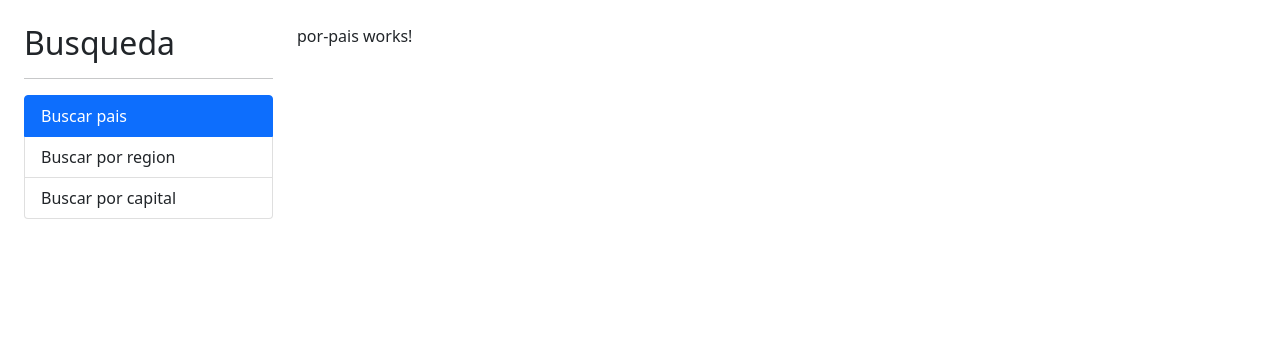
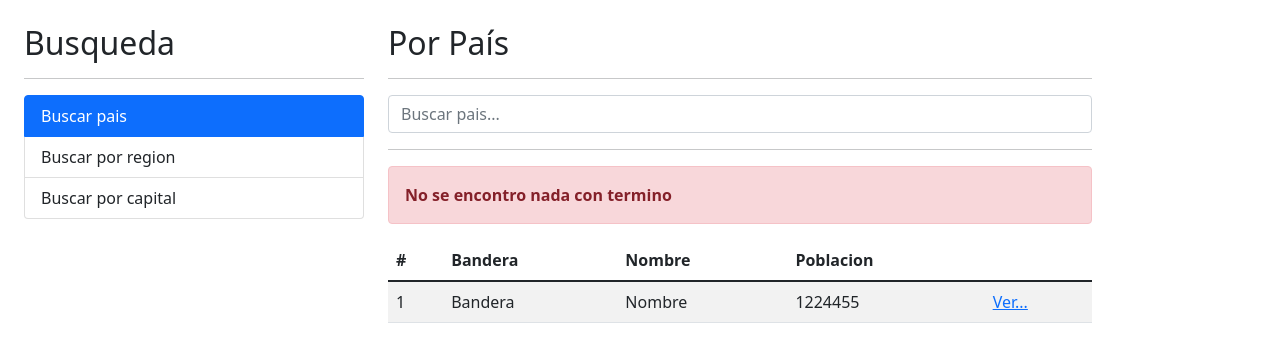
Before and after one commit to lteruel10/03PaisesApp-Gig2021, an Angular app: page / in a window 1280 px wide. Shown: the top 362 px of the page. Built offline with nearby package versions, Linux system fonts and the light colour scheme.

Commit message:
103. Componente para buscar por país

```diff
--- a/src/app/app-routing.modulte.ts
+++ b/src/app/app-routing.modulte.ts
@@ -7,6 +7,7 @@
 import { PorPaisComponent } from './pais/pages/por-pais/por-pais.component';
 import { PorRegionComponent } from './pais/pages/por-region/por-region.component';
 import { VerPaisComponent } from './pais/pages/ver-pais/ver-pais.component';
+import { SharedModule } from './shared/shared.module';
 
 export const routes: Routes = [
     {
@@ -35,7 +36,6 @@
 @NgModule({
     imports: [
         RouterModule.forRoot(routes)
-
     ],
     exports: [
         RouterModule
--- a/src/app/app.component.html
+++ b/src/app/app.component.html
@@ -1,27 +1,6 @@
 <div class="row container mt-4">
-    <div class="col-3">
-        <h2>Busqueda</h2>
-        <hr>
-        <ul class="list-group">
-            <li routerLink=""
-                routerLinkActive="active"
-                [routerLinkActiveOptions]="{exact:true}"
-                class="list-group-item ">
-                    Buscar pais
-            </li>
-
-            <li routerLink="region"
-                routerLinkActive="active"
-                class="list-group-item">
-                    Buscar por region
-            </li>
-
-            <li routerLink="capital"
-                routerLinkActive="active"
-                class="list-group-item">
-                    Buscar por capital
-            </li>
-        </ul>
+    <div class="col-4">
+        <app-sidebar></app-sidebar>
      </div>
      <div class="col">
          <router-outlet></router-outlet>
--- a/src/app/pais/pages/por-pais/por-pais.component.html
+++ b/src/app/pais/pages/por-pais/por-pais.component.html
@@ -1 +1,48 @@
-<p>por-pais works!</p>
+<h2>Por País</h2>
+<hr>
+
+<div class="row">
+    <div class="col">
+        <!-- (ngSubmit)="buscar()" al presionar enter va a buscar() -->
+        <form (ngSubmit)="buscar()"  autocomplete="off">
+            <input  type="text"
+                    name="termino"
+                    class="form-control"
+                    [(ngModel)]="termino"
+                    placeholder="Buscar pais...">
+        </form>
+    </div>
+</div>
+<hr>
+<div class="alert alert-danger" role="alert">
+    <strong>No se encontro nada con  termino </strong>
+</div>
+
+<div class="row">
+    <div class="col">
+        <table class="table table-striped table-hover">
+            <thead>
+                <tr>
+                    <th>#</th>
+                    <th>Bandera</th>
+                    <th>Nombre</th>
+                    <th>Poblacion</th>
+                    <th></th>
+                </tr>
+
+            </thead>
+            <tbody>
+                <tr>
+                    <td>1</td>
+                    <td>Bandera</td>
+                    <td>Nombre</td>
+                    <td>1224455</td>
+                    <td>
+                        <a href="/pais/hnd">Ver...</a>
+                    </td>
+                </tr>
+            </tbody>
+
+        </table>
+    </div>
+</div>
--- a/src/app/pais/pages/por-pais/por-pais.component.ts
+++ b/src/app/pais/pages/por-pais/por-pais.component.ts
@@ -6,11 +6,13 @@
   styles: [
   ]
 })
-export class PorPaisComponent implements OnInit {
+export class PorPaisComponent  {
 
+  termino:string = '';
   constructor() { }
 
-  ngOnInit(): void {
+  buscar(){
+    console.log(this.termino);
   }
 
 }
--- a/src/app/pais/pais.module.ts
+++ b/src/app/pais/pais.module.ts
@@ -1,5 +1,7 @@
 import { NgModule } from '@angular/core';
 import { CommonModule } from '@angular/common';
+import { FormsModule } from '@angular/forms';
+
 import { PorCapitalComponent } from './pages/por-capital/por-capital.component';
 import { PorPaisComponent } from './pages/por-pais/por-pais.component';
 import { PorRegionComponent } from './pages/por-region/por-region.component';
@@ -21,7 +23,8 @@
     VerPaisComponent
   ],
   imports: [
-    CommonModule
+    CommonModule,
+    FormsModule
   ]
 })
 export class PaisModule { }
--- a/src/app/shared/shared.module.ts
+++ b/src/app/shared/shared.module.ts
@@ -1,6 +1,7 @@
 import { NgModule } from '@angular/core';
 import { CommonModule } from '@angular/common';
 import { SidebarComponent } from './sidebar/sidebar.component';
+import { RouterModule } from '@angular/router';
 
 
 
@@ -12,7 +13,9 @@
     SidebarComponent
   ],
   imports: [
-    CommonModule
+    CommonModule,
+    RouterModule
+    // AppRoutingModule ***tabmien podria ser este
   ]
 })
 export class SharedModule { }
--- a/src/app/shared/sidebar/sidebar.component.html
+++ b/src/app/shared/sidebar/sidebar.component.html
@@ -1 +1,22 @@
-<p>sidebar works!</p>
+<h2>Busqueda</h2>
+<hr>
+<ul class="list-group">
+    <li routerLink=""
+        routerLinkActive="active"
+        [routerLinkActiveOptions]="{exact:true}"
+        class="list-group-item ">
+            Buscar pais
+    </li>
+
+    <li routerLink="region"
+        routerLinkActive="active"
+        class="list-group-item">
+            Buscar por region
+    </li>
+
+    <li routerLink="capital"
+        routerLinkActive="active"
+        class="list-group-item">
+            Buscar por capital
+    </li>
+</ul>
```
